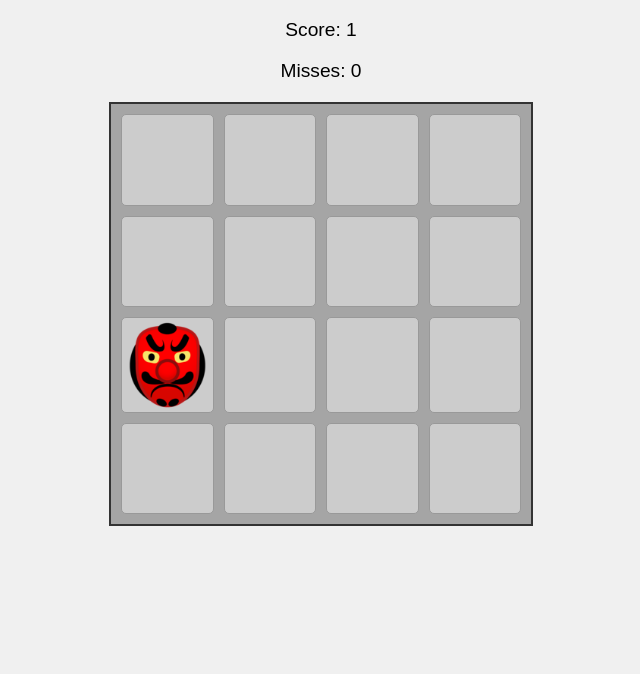
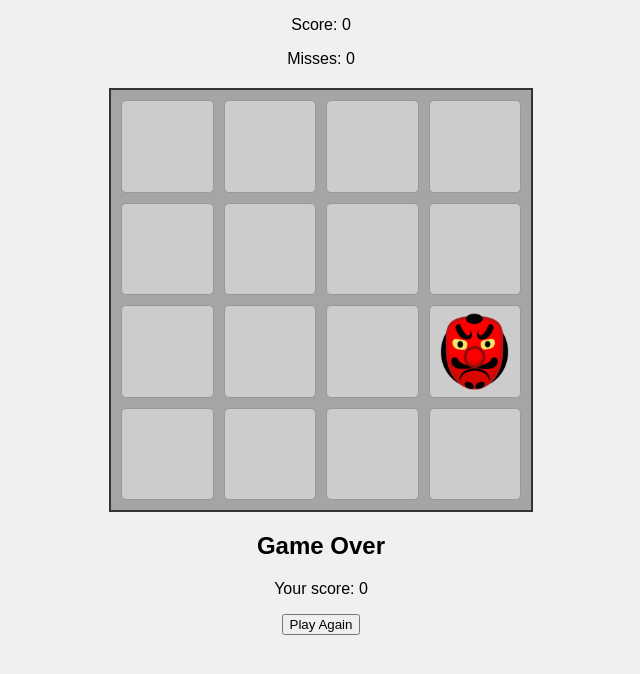
Before and after one commit to urijMexa/goblin-game, a website built with webpack: page src/index.html in a window 1280 px wide. Both pictures are taken after a click on the element 640 px from the left and 314 px from the top of the page. Shown: the whole page, without its empty margins (319-959 px from the left). Built offline with nearby package versions, Linux system fonts and the light colour scheme.

Commit message:
refactor: apply all reviewer feedback

```diff
--- a/src/css/style.css
+++ b/src/css/style.css
@@ -2,10 +2,6 @@ body {
     background-color: #f0f0f0;
     font-family: Arial, sans-serif;
     text-align: center;
-}
-
-.stats {
-    font-size: 1.2em;
 }
 
 #game-container {
@@ -26,35 +22,14 @@ body {
     background-color: #ccc;
     border: 1px solid #999;
     border-radius: 5px;
-}
-
-.goblin {
-    width: 100%;
-    height: 100%;
-    object-fit: contain;
-    pointer-events: none;
-}
-
-
-.modal-overlay {
-    position: fixed;
-    top: 0;
-    left: 0;
-    width: 100%;
-    height: 100%;
-    background: rgba(0, 0, 0, 0.5);
     display: flex;
     justify-content: center;
     align-items: center;
 }
 
-.modal {
-    background: white;
-    padding: 20px 40px;
-    border-radius: 10px;
-    text-align: center;
+.goblin {
+    width: 90%;
+    height: 90%;
+    object-fit: contain;
+    pointer-events: none;
 }
-
-.modal-overlay.hidden {
-    display: none;
-}
--- a/src/js/GameController.js
+++ b/src/js/GameController.js
@@ -1,51 +1,51 @@
 import Board from './Board';
-import GamePlay from './GamePlay';
+import Goblin from './Goblin';
 
 export default class GameController {
   constructor() {
     this.board = new Board(4);
-    this.gamePlay = new GamePlay(this.board);
+    this.goblin = new Goblin(this.board);
+    this.goblin.element = Goblin.createElement();
+
     this.score = 0;
     this.misses = 0;
     this.maxMisses = 5;
+    this.interval = null;
 
     this.scoreEl = document.getElementById('score');
     this.missesEl = document.getElementById('misses');
-    this.modalOverlay = document.querySelector('.modal-overlay');
-    this.modalScoreEl = document.getElementById('modal-score');
-    this.playAgainButton = document.getElementById('play-again-button');
 
     this.onCellClick = this.onCellClick.bind(this);
-    this.onPlayAgain = this.onPlayAgain.bind(this);
   }
 
   init() {
     this.board.drawBoard();
-    this.gamePlay.startGame();
-    this.registerEvents();
-    this.updateStats();
+    this.board.container.addEventListener('click', this.onCellClick);
+    this.startGame();
   }
 
-  registerEvents() {
-    this.board.container.addEventListener('click', this.onCellClick);
-    this.playAgainButton.addEventListener('click', this.onPlayAgain);
+  startGame() {
+    this.interval = setInterval(() => {
+      if (this.goblin.currentPosition !== -1) {
+        this.misses += 1;
+        this.updateStats();
+        this.checkGameOver();
+      }
+      this.goblin.place();
+    }, 1000);
   }
 
   onCellClick(event) {
-    if (event.target.contains(this.gamePlay.character)) {
+    if (event.target.contains(this.goblin.element)) {
       this.score += 1;
-      this.gamePlay.removeCharacter();
+      this.goblin.remove();
+      clearInterval(this.interval);
+      this.startGame();
     } else {
       this.misses += 1;
     }
-
     this.updateStats();
     this.checkGameOver();
-  }
-
-  onPlayAgain() {
-    this.resetGame();
-    this.hideModal();
   }
 
   updateStats() {
@@ -55,8 +55,9 @@ export default class GameController {
 
   checkGameOver() {
     if (this.misses >= this.maxMisses) {
-      this.gamePlay.stopGame();
-      this.showModal();
+      clearInterval(this.interval);
+      alert(`Game Over! Your score: ${this.score}`);
+      this.resetGame();
     }
   }
 
@@ -64,15 +65,7 @@ export default class GameController {
     this.score = 0;
     this.misses = 0;
     this.updateStats();
-    this.gamePlay.startGame();
-  }
-
-  showModal() {
-    this.modalScoreEl.textContent = this.score;
-    this.modalOverlay.classList.remove('hidden');
-  }
-
-  hideModal() {
-    this.modalOverlay.classList.add('hidden');
+    this.goblin.remove();
+    this.startGame();
   }
 }
--- a/src/js/GamePlay.js
+++ /dev/null
@@ -1,54 +0,0 @@
-import goblinImg from '../img/goblin.png';
-
-export default class GamePlay {
-  constructor(board) {
-    this.board = board;
-    this.character = null;
-    this.currentPosition = -1;
-    this.interval = null;
-  }
-
-  createCharacter() {
-    const characterEl = document.createElement('img');
-    characterEl.src = goblinImg;
-    characterEl.classList.add('goblin');
-    characterEl.alt = 'Goblin character';
-    this.character = characterEl;
-  }
-
-  startGame() {
-    this.createCharacter();
-    this.interval = setInterval(() => {
-      this.moveCharacter();
-    }, 1000);
-  }
-
-  stopGame() {
-    clearInterval(this.interval);
-    if (this.currentPosition !== -1) {
-      this.board.cells[this.currentPosition].innerHTML = '';
-      this.currentPosition = -1;
-    }
-  }
-
-  moveCharacter() {
-    let newPosition;
-    do {
-      newPosition = Math.floor(Math.random() * this.board.cells.length);
-    } while (newPosition === this.currentPosition);
-
-    if (this.currentPosition !== -1) {
-      this.board.cells[this.currentPosition].innerHTML = '';
-    }
-
-    this.currentPosition = newPosition;
-    this.board.cells[this.currentPosition].append(this.character);
-  }
-
-  removeCharacter() {
-    if (this.currentPosition !== -1) {
-      this.board.cells[this.currentPosition].innerHTML = '';
-      this.currentPosition = -1;
-    }
-  }
-}
--- /dev/null
+++ b/src/js/Goblin.js
@@ -0,0 +1,38 @@
+import goblinImg from '../img/goblin.png';
+
+export default class Goblin {
+  constructor(board) {
+    this.board = board;
+    this.element = null;
+    this.currentPosition = -1;
+  }
+
+  static createElement() {
+    const el = document.createElement('img');
+    el.src = goblinImg;
+    el.classList.add('goblin');
+    el.alt = 'Goblin character';
+    return el;
+  }
+
+  place() {
+    let newPosition;
+    do {
+      newPosition = Math.floor(Math.random() * this.board.cells.length);
+    } while (newPosition === this.currentPosition);
+
+    if (this.currentPosition !== -1) {
+      this.board.cells[this.currentPosition].innerHTML = '';
+    }
+
+    this.currentPosition = newPosition;
+    this.board.cells[this.currentPosition].append(this.element);
+  }
+
+  remove() {
+    if (this.currentPosition !== -1) {
+      this.board.cells[this.currentPosition].innerHTML = '';
+      this.currentPosition = -1;
+    }
+  }
+}
```
Also changed, not shown: .eslintrc.json, .github/workflows/pages.yml, README.md, 1 other file.
